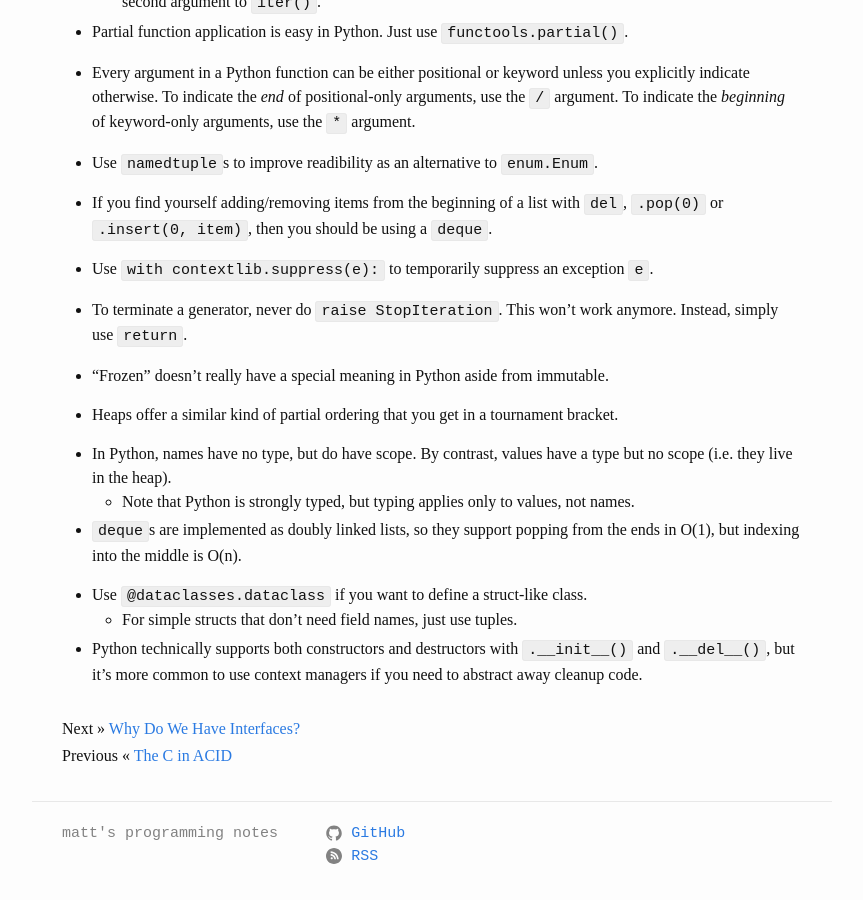
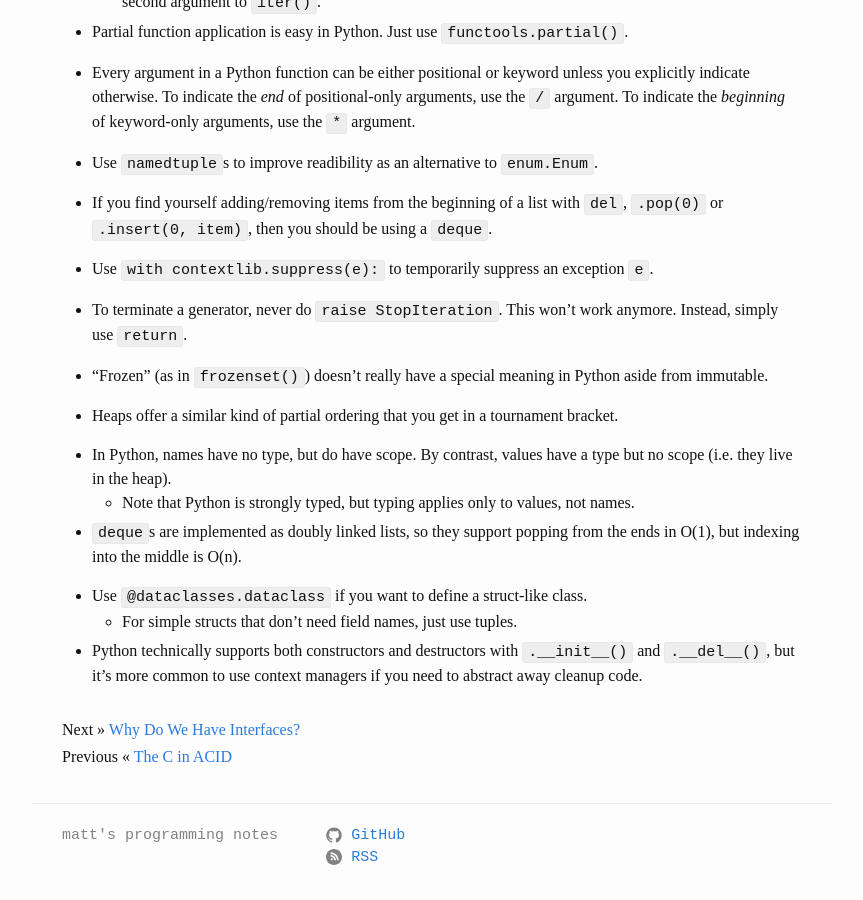
Before and after one commit to mattsteadman/mattsteadman.github.io, a Jekyll site: the page built from _posts/2022-05-13-python-notes.md, in a window 1280 px wide and 900 px high, scrolled down 576 px. Shown: the whole window, without its empty margins (208-1071 px from the left). Built offline with Jekyll 4.4.1, drawn with Linux system fonts in a browser that asks for light colours.

Commit message:
Phrasing

```diff
--- a/_posts/2022-05-13-python-notes.md
+++ b/_posts/2022-05-13-python-notes.md
@@ -34,7 +34,7 @@ I've been learning a lot about Python recently. Here are some interesting things
 
 - To terminate a generator, never do `raise StopIteration`. This won't work anymore. Instead, simply use `return`.
 
-- "Frozen" doesn't really have a special meaning in Python aside from immutable.
+- "Frozen" (as in `frozenset()`) doesn't really have a special meaning in Python aside from immutable.
 
 - Heaps offer a similar kind of partial ordering that you get in a tournament bracket.
 
```
